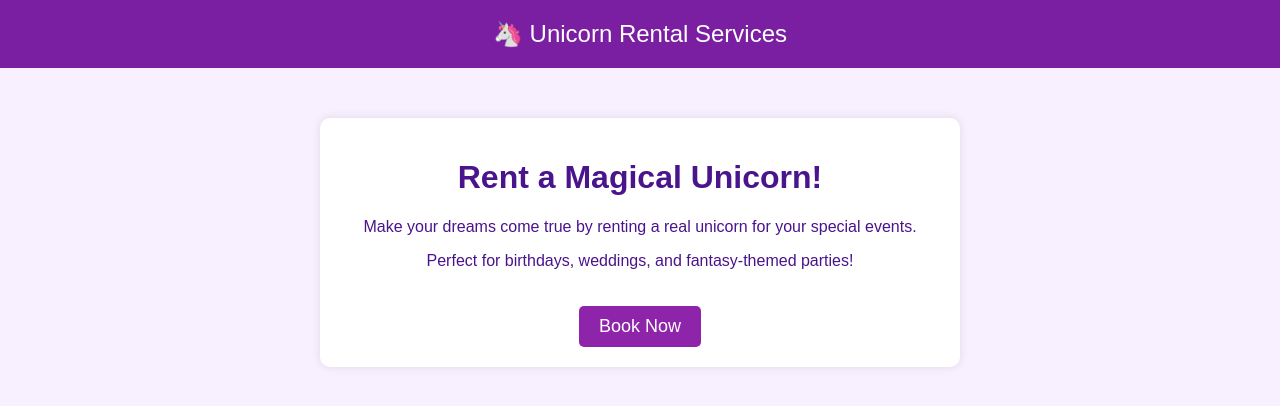
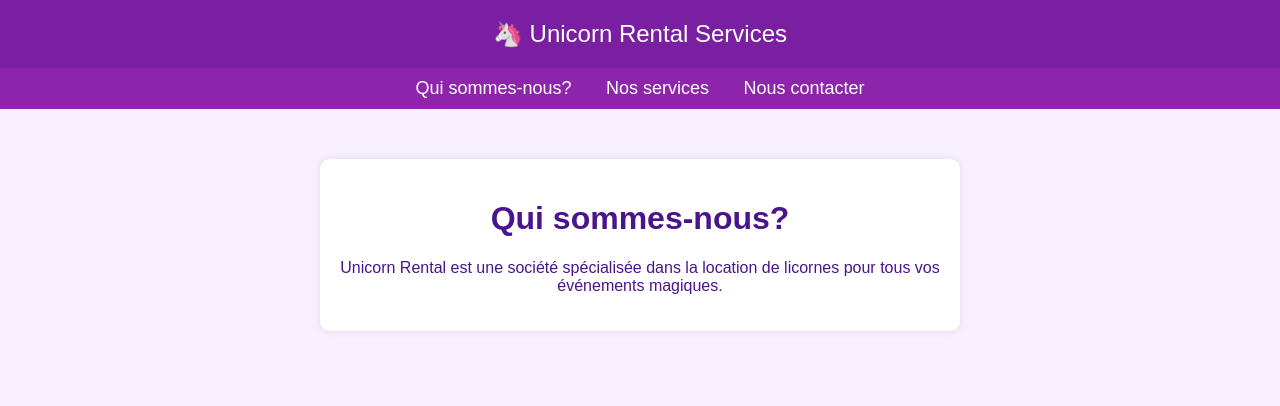
Before and after one commit to Paolangd/myprojet, a plain HTML site: page index.html in a window 1280 px wide. Drawn offline with Linux system fonts and the light colour scheme.

Commit message:
deuxième version ajout des onglets

```diff
--- a/index.html
+++ b/index.html
@@ -18,6 +18,16 @@
             padding: 20px;
             color: white;
             font-size: 24px;
+        }
+        nav {
+            background: #8e24aa;
+            padding: 10px;
+        }
+        nav a {
+            color: white;
+            text-decoration: none;
+            margin: 0 15px;
+            font-size: 18px;
         }
         .container {
             margin: 50px auto;
@@ -40,17 +50,57 @@
         .btn:hover {
             background: #6a1b9a;
         }
+        .hidden {
+            display: none;
+        }
     </style>
+    <script>
+        function showSection(sectionId) {
+            document.querySelectorAll('.section').forEach(section => section.classList.add('hidden'));
+            document.getElementById(sectionId).classList.remove('hidden');
+        }
+    </script>
 </head>
 <body>
     <header>
         🦄 Unicorn Rental Services
     </header>
-    <div class="container">
-        <h1>Rent a Magical Unicorn!</h1>
-        <p>Make your dreams come true by renting a real unicorn for your special events.</p>
-        <p>Perfect for birthdays, weddings, and fantasy-themed parties!</p>
-        <a href="#" class="btn">Book Now</a>
+    <nav>
+        <a href="#" onclick="showSection('about')">Qui sommes-nous?</a>
+        <a href="#" onclick="showSection('services')">Nos services</a>
+        <a href="#" onclick="showSection('contact')">Nous contacter</a>
+    </nav>
+
+    <div id="about" class="container section">
+        <h1>Qui sommes-nous?</h1>
+        <p>Unicorn Rental est une société spécialisée dans la location de licornes pour tous vos événements magiques.</p>
+    </div>
+
+    <div id="services" class="container section hidden">
+        <h1>Nos Services</h1>
+        <p>Nous proposons des services de location de licornes pour divers événements :</p>
+        <ul>
+            <li>🌸 Mariages</li>
+            <li>🎂 Anniversaires</li>
+            <li>👶 Baptêmes</li>
+        </ul>
+    </div>
+
+    <div id="contact" class="container section hidden">
+        <h1>Nous contacter</h1>
+        <p>Remplissez le formulaire ci-dessous pour nous contacter :</p>
+        <form>
+            <label for="name">Nom:</label>
+            <input type="text" id="name" name="name" required><br><br>
+
+            <label for="email">Email:</label>
+            <input type="email" id="email" name="email" required><br><br>
+
+            <label for="message">Message:</label><br>
+            <textarea id="message" name="message" rows="4" required></textarea><br><br>
+
+            <button type="submit" class="btn">Envoyer</button>
+        </form>
     </div>
 </body>
-</html
+</html>
```
